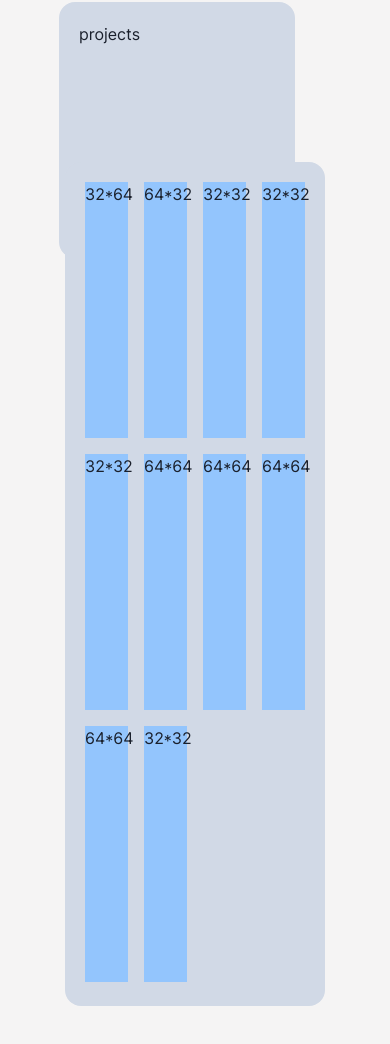
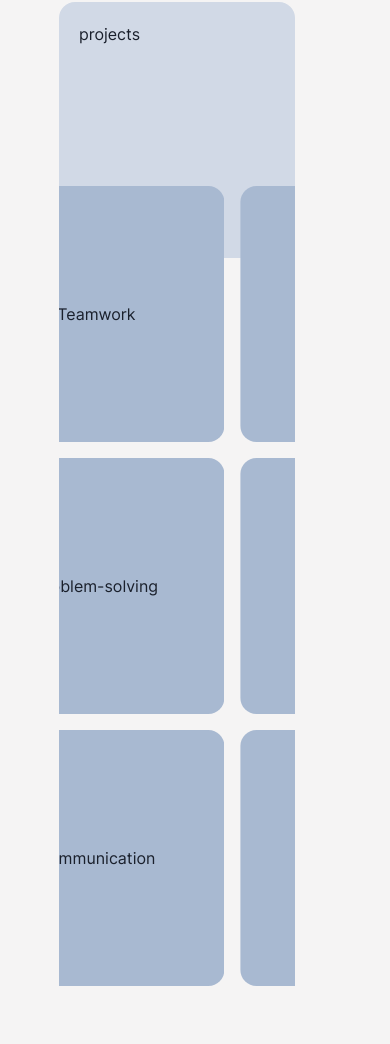
Before and after one commit to Zepyyy/Bento, a Next.js app: page / in a window 390 px wide. Shown: the part 1486-2530 px from the top of the page. Built offline with nearby package versions, Linux system fonts and the light colour scheme.

Commit message:
skills scroll H + scroll auto a chier

```diff
--- a/app/(sections)/Skills.tsx
+++ b/app/(sections)/Skills.tsx
@@ -2,7 +2,7 @@ import Skill from "../components/skill";
 
 export default function Skills() {
 	const skills = {
-		soft: [
+		Soft: [
 			"Teamwork",
 			"Problem-solving",
 			"Communication",
@@ -11,7 +11,6 @@ export default function Skills() {
 			"Leadership",
 			"Critical Thinking",
 		],
-		hard: {
 		Engineering: [
 			"Git",
 			"Vercel",
@@ -40,33 +39,19 @@ export default function Skills() {
 			"Node.js",
 		],
 		Database: ["MySQL", "SQL Server", "PostGreSQL", "MongoDB"],
-		},
 	};
 
 	return (
 		<div
-			className={
-				"flex h-screen lg:flex-col justify-center items-end bg-bg snap-start skills"
-			}
+			className="flex h-screen lg:flex-col justify-center items-end bg-bg mr-9 snap-start skills"
 			id="skills"
 		>
-			<div
-				className={
-					"rounded-2xl bg-Color-200 w-2/3 h-full p-5 text-Color-950 hover:bg-Color-300 hover:text-Color-100 transition duration-300 ease-in-out my-24"
-				}
-			>
-				<div className="grid grid-cols-4 col-auto row-auto gap-4">
-					<Skill width={32} height={64} />
-					<Skill width={64} height={32} />
-					<Skill width={32} height={32} />
-					<Skill width={32} height={32} />
-					<Skill width={32} height={32} />
-					<Skill width={64} height={64} />
-					<Skill width={64} height={64} />
-					<Skill width={64} height={64} />
-					<Skill width={64} height={64} />
-					<Skill width={32} height={32} />
-				</div>
+			<div className="h-auto w-2/3 p-5 text-Color-950 transition duration-300 ease-in-out my-24 overflow-x-auto grid grid-flow-col grid-rows-3 gap-4 rounded-lg">
+				{Object.entries(skills).map(([category, skills]) =>
+					skills.map((skill) => (
+						<Skill key={skill} name={skill} category={category} delay={100} />
+					)),
+				)}
 			</div>
 		</div>
 	);
--- a/app/components/GridSquare.tsx
+++ b/app/components/GridSquare.tsx
@@ -48,11 +48,10 @@ export default function GridSquare({ ...props }: GridSquareProps) {
 			? "p-5"
 			: "p-0",
 		"hover:shadow-md",
-		"hover:scale-[1.02]",
+		"hover:animate-tingle",
 		"hover:bg-Color-300 dark:hover:bg-Color-800",
 		"hover:text-Color-900 dark:hover:text-Color-100",
 		"transition",
-		"duration-500",
 		"ease-in-out",
 		"lg:m-0",
 		"h-full",
--- a/app/components/skill.tsx
+++ b/app/components/skill.tsx
@@ -1,19 +1,21 @@
 import clsx from "clsx";
 
 export default function Skill({
-	width,
-	height,
-}: { width: number; height: number }) {
+	name,
+	category,
+	delay,
+}: {
+	name: string;
+	category: string;
+	delay: number;
+}) {
+	const classes = clsx(
+		"snap-start bg-Color-300 z-20 w-full h-full rounded-2xl text-center flex justify-center items-center cursor-pointer transition duration-300 hover:animate-tingle",
+	);
 	return (
-		<div
-			className={clsx(
-				"col-span-1 bg-blue-500 z-10",
-				`w-${width}`,
-				`h-${height}`,
-			)}
-		>
-			<div className="bg-blue-300 z-20 w-full h-full">
-				{width}*{height}
+		<div className="size-64 animate-scroll">
+			<div className={classes} style={{ animationDelay: `${delay}ms` }}>
+				{name}
 			</div>
 		</div>
 	);
--- a/tailwind.config.ts
+++ b/tailwind.config.ts
@@ -51,9 +51,19 @@ const config: Config = {
                     "50%": { transform: "translateY(-8px)", opacity: "0.5" },
                     "100%": { transform: "translateY(0)", opacity: "1" },
                 },
+                tingle: {
+                    "0%, 100%": { transform: "scale(1)" },
+                    "50%": { transform: "scale(1.05)" },
+                },
+                scroll: {
+                    "0%, 100%": { transform: "translateX(0)" },
+                    "50%": { transform: "translateX(-100%)" },
+                },
             },
             animation: {
                 phantom: "phantom 2s infinite",
+                tingle: "tingle 3s infinite ease-in-out",
+                scroll: "scroll linear 5s infinite",
             },
         },
     },
```
Lines whose indentation alone changed are shown as unchanged.
